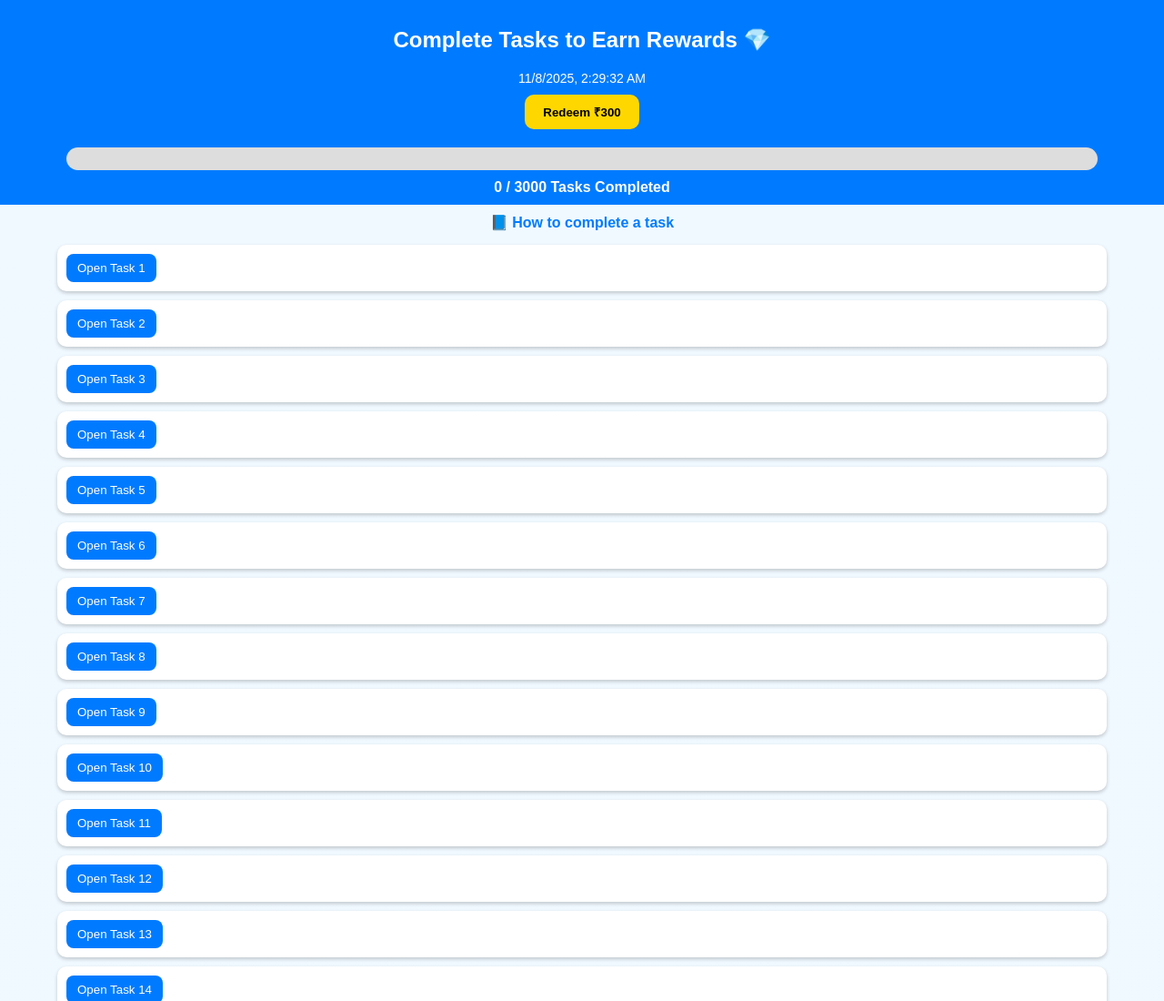
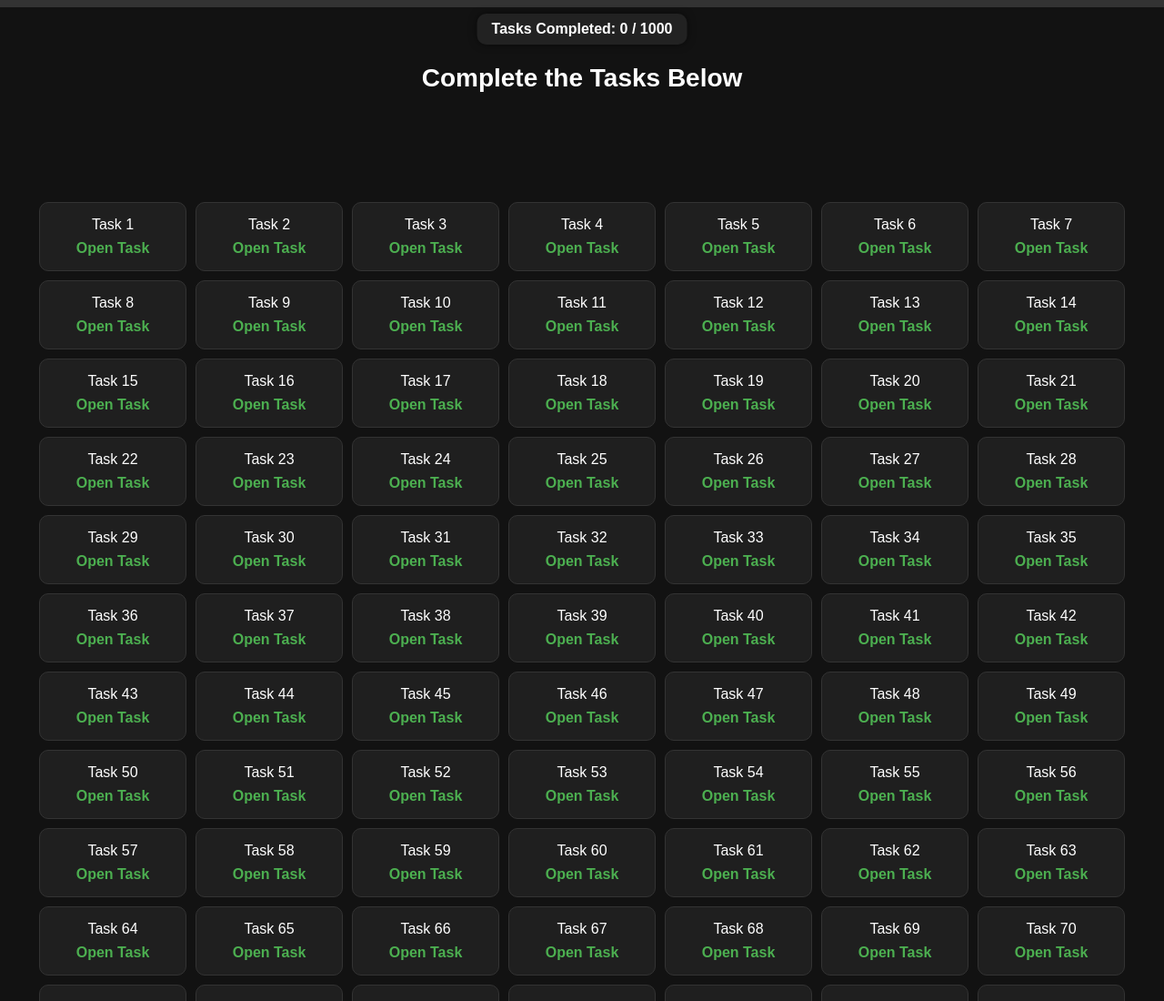
Before and after one commit to earnlinks/link_vertise, a plain HTML site: page index.html in a window 1280 px wide. Shown: the top 1100 px of the page at 91% size. Drawn offline with Linux system fonts and the light colour scheme.

Commit message:
Update index.html

```diff
--- a/index.html
+++ b/index.html
@@ -2,197 +2,160 @@
 <html lang="en">
 <head>
   <meta charset="UTF-8">
-  <title>Task Verification Page</title>
   <meta name="viewport" content="width=device-width, initial-scale=1.0">
+  <title>Task Verification</title>
   <style>
     body {
       font-family: Arial, sans-serif;
+      background-color: #121212;
+      color: #fff;
+      text-align: center;
       margin: 0;
       padding: 0;
-      background: linear-gradient(to bottom, #f0f9ff, #cbebff);
-      color: #222;
-      overflow-y: scroll; /* ✅ Enables scrolling in mobile */
     }
-    header {
-      background: #007bff;
-      color: white;
-      padding: 10px;
-      text-align: center;
-      position: sticky;
+
+    h1 {
+      margin-top: 70px;
+      font-size: 28px;
+    }
+
+    /* Progress bar */
+    #progress-container {
+      position: fixed;
       top: 0;
-      z-index: 10;
+      left: 0;
+      width: 100%;
+      height: 8px;
+      background-color: #333;
     }
-    #dateTime {
-      font-size: 14px;
-      margin-top: 4px;
-    }
-    .progress-container {
-      width: 90%;
-      background: #ddd;
-      border-radius: 20px;
-      margin: 10px auto;
-      height: 25px;
-      overflow: hidden;
-    }
-    .progress-bar {
+
+    #progress-bar {
       height: 100%;
       width: 0%;
-      background: linear-gradient(90deg, #28a745, #00c853);
-      transition: width 0.3s;
+      background-color: #4CAF50;
+      transition: width 0.3s ease;
     }
-    #tasksCompleted {
-      text-align: center;
-      margin-top: 5px;
+
+    /* Task counter */
+    #taskCounter {
+      position: fixed;
+      top: 15px;
+      left: 50%;
+      transform: translateX(-50%);
+      background-color: #222;
+      padding: 8px 16px;
+      border-radius: 10px;
       font-weight: bold;
+      box-shadow: 0 0 8px rgba(0, 0, 0, 0.5);
+      z-index: 1000;
     }
-    .task-list {
+
+    /* Task list */
+    #tasks {
+      margin-top: 120px;
       display: flex;
-      flex-direction: column;
-      align-items: center;
-      margin: 10px;
+      flex-wrap: wrap;
+      justify-content: center;
+      gap: 10px;
+      padding-bottom: 50px;
     }
+
     .task {
-      width: 90%;
-      background: #fff;
-      padding: 10px;
-      margin: 5px;
+      background-color: #1f1f1f;
+      border: 1px solid #333;
       border-radius: 10px;
-      box-shadow: 0 2px 4px rgba(0,0,0,0.2);
-      display: flex;
-      justify-content: space-between;
-      align-items: center;
+      width: 130px;
+      padding: 15px;
+      color: #fff;
+      transition: all 0.2s ease;
     }
+
     .task.completed {
-      background: #d4edda;
-      color: #155724;
+      background-color: #2ecc71;
+      color: #000;
     }
-    .task button {
-      background: #007bff;
-      color: white;
-      border: none;
-      padding: 8px 12px;
-      border-radius: 8px;
-      cursor: pointer;
+
+    .task a {
+      display: block;
+      text-decoration: none;
+      color: #4CAF50;
+      font-weight: bold;
+      margin-top: 8px;
     }
-    .task button:hover {
-      background: #0056b3;
-    }
-    #redeemButton {
-      background: gold;
-      color: black;
-      border: none;
-      padding: 10px 20px;
-      border-radius: 10px;
-      cursor: not-allowed;
-      margin: 10px;
-      font-weight: bold;
-      transition: 0.3s;
-    }
-    #redeemButton.active {
-      cursor: pointer;
-      background: linear-gradient(90deg, #ffc107, #ff9800);
-    }
-    #tutorial {
-      text-align: center;
-      margin-top: 10px;
-    }
-    #tutorial a {
-      color: #007bff;
-      text-decoration: none;
-      font-weight: bold;
-    }
-    #tutorial a:hover {
-      text-decoration: underline;
-    }
-    @media (max-width: 600px) {
-      .task { flex-direction: column; text-align: center; }
-      .task button { margin-top: 5px; width: 100%; }
+
+    .task.completed a {
+      color: #000;
+      pointer-events: none;
     }
   </style>
 </head>
 <body>
 
-  <header>
-    <h2>Complete Tasks to Earn Rewards 💎</h2>
-    <div id="dateTime"></div>
-    <button id="redeemButton" disabled>Redeem ₹300</button>
-    <div class="progress-container">
-      <div class="progress-bar" id="progressBar"></div>
-    </div>
-    <div id="tasksCompleted">0 / 3000 Tasks Completed</div>
-  </header>
+  <div id="progress-container"><div id="progress-bar"></div></div>
+  <div id="taskCounter">Tasks Completed: 0 / 1000</div>
 
-  <div id="tutorial">
-    <a href="https://youtube.com/@linkvertise?si=SU07_HOoGAaDikok" target="_blank">
-      📘 How to complete a task
-    </a>
-  </div>
-
-  <div class="task-list" id="taskList"></div>
+  <h1>Complete the Tasks Below</h1>
+  <div id="tasks"></div>
 
   <script>
-    const totalTasks = 3000;
-    let completed = parseInt(localStorage.getItem("completedTasks")) || 0;
+    const totalTasks = 1000;
+    const tasksContainer = document.getElementById('tasks');
+    const taskCounter = document.getElementById('taskCounter');
+    const progressBar = document.getElementById('progress-bar');
 
-    const taskList = document.getElementById("taskList");
-    const progressBar = document.getElementById("progressBar");
-    const tasksCompleted = document.getElementById("tasksCompleted");
-    const redeemButton = document.getElementById("redeemButton");
-
-    function updateDateTime() {
-      const now = new Date();
-      document.getElementById("dateTime").textContent = now.toLocaleString();
-    }
-    setInterval(updateDateTime, 1000);
-    updateDateTime();
+    // Load saved progress
+    let completedTasks = JSON.parse(localStorage.getItem('completedTasks')) || [];
 
     function updateProgress() {
-      const percent = (completed / totalTasks) * 100;
-      progressBar.style.width = percent + "%";
-      tasksCompleted.textContent = `${completed} / ${totalTasks} Tasks Completed`;
-      if (completed >= totalTasks) {
-        redeemButton.disabled = false;
-        redeemButton.classList.add("active");
-      }
-      localStorage.setItem("completedTasks", completed);
+      const completedCount = completedTasks.length;
+      taskCounter.textContent = `Tasks Completed: ${completedCount} / ${totalTasks}`;
+      const progress = (completedCount / totalTasks) * 100;
+      progressBar.style.width = progress + '%';
     }
 
-    redeemButton.addEventListener("click", () => {
-      if (completed >= totalTasks) {
-        alert("🎉 Congratulations! You’ve earned ₹300!");
+    function markCompleted(id) {
+      if (!completedTasks.includes(id)) {
+        completedTasks.push(id);
+        localStorage.setItem('completedTasks', JSON.stringify(completedTasks));
+        updateProgress();
+      }
+    }
+
+    // Generate 1000 tasks
+    for (let i = 1; i <= totalTasks; i++) {
+      const taskDiv = document.createElement('div');
+      taskDiv.classList.add('task');
+      taskDiv.id = `task-${i}`;
+      taskDiv.innerHTML = `
+        <div>Task ${i}</div>
+        <a href="verify.html?id=${i}" target="_blank">Open Task</a>
+      `;
+      if (completedTasks.includes(i)) {
+        taskDiv.classList.add('completed');
+        taskDiv.innerHTML = `
+          <div>Task ${i} ✅</div>
+        `;
+      }
+      tasksContainer.appendChild(taskDiv);
+    }
+
+    // Detect when user returns from verify page
+    window.addEventListener('focus', () => {
+      const urlParams = new URLSearchParams(window.location.search);
+      const verifiedTask = urlParams.get('verified');
+      if (verifiedTask) {
+        markCompleted(Number(verifiedTask));
+        const el = document.getElementById(`task-${verifiedTask}`);
+        if (el) {
+          el.classList.add('completed');
+          el.innerHTML = `<div>Task ${verifiedTask} ✅</div>`;
+        }
+        history.replaceState(null, '', window.location.pathname);
       }
     });
 
-    for (let i = 1; i <= totalTasks; i++) {
-      const div = document.createElement("div");
-      div.classList.add("task");
-      if (i <= completed) div.classList.add("completed");
-
-      const taskLink = document.createElement("button");
-      taskLink.textContent = "Open Task " + i;
-      taskLink.addEventListener("click", () => {
-        window.open("https://linkvertise.com/verify.html?task=" + i, "_blank");
-        div.classList.add("completed");
-        completed++;
-        updateProgress();
-
-        // Save the completion time
-        const now = new Date().toLocaleString();
-        div.querySelector(".task-time").textContent = now;
-      });
-
-      const timeSpan = document.createElement("span");
-      timeSpan.classList.add("task-time");
-      timeSpan.style.fontSize = "12px";
-      timeSpan.style.color = "#555";
-      timeSpan.textContent = i <= completed ? new Date().toLocaleString() : "";
-
-      div.appendChild(taskLink);
-      div.appendChild(timeSpan);
-      taskList.appendChild(div);
-    }
-
     updateProgress();
   </script>
+
 </body>
 </html>
```
